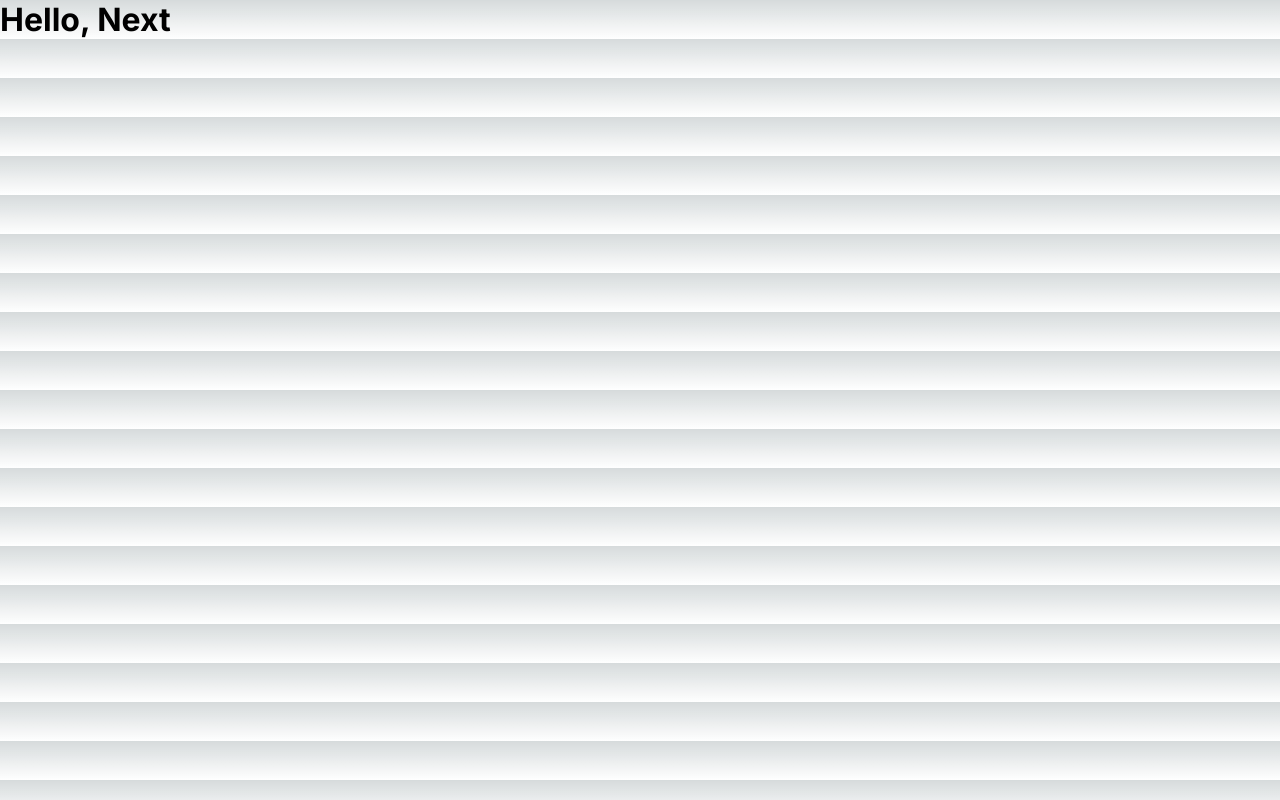
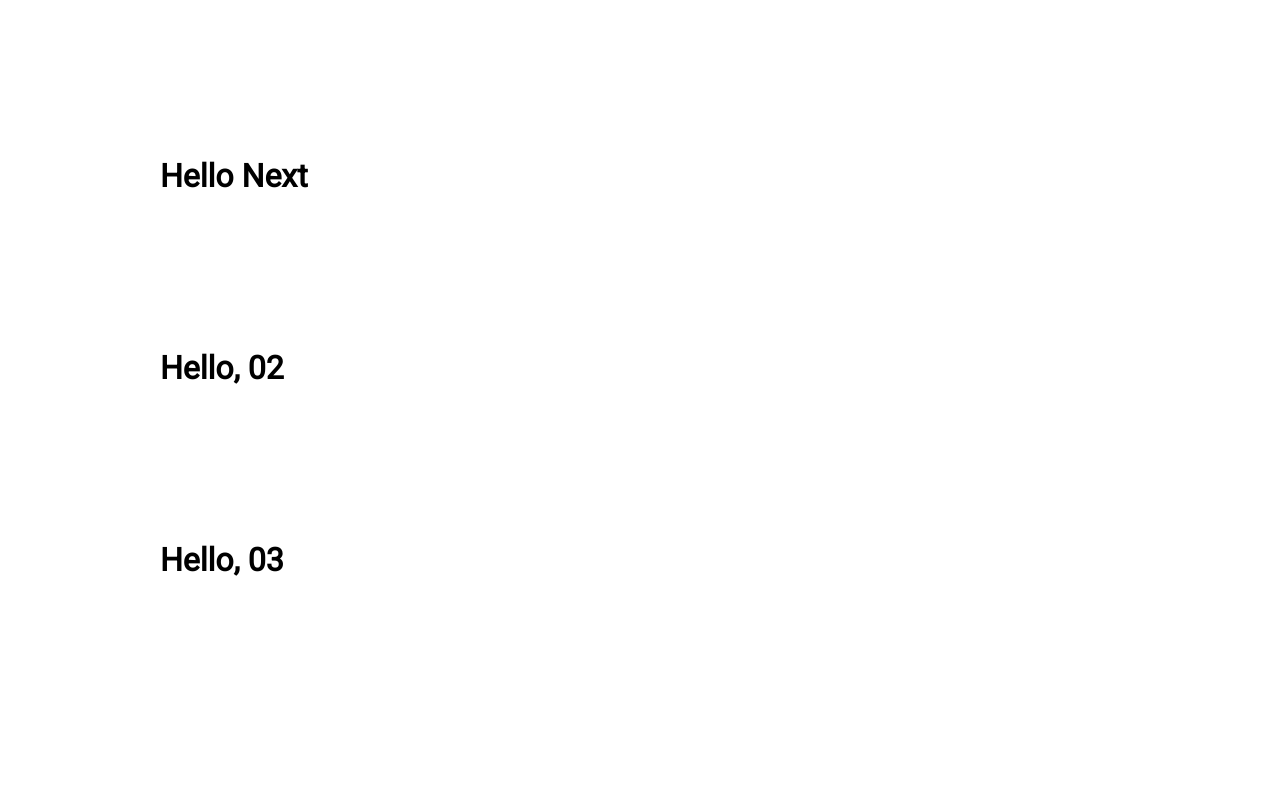
Before and after one commit to cachinhoray/aula-next-0, a Next.js app: page / in a window 1280 px wide. Built offline with nearby package versions, Linux system fonts and the light colour scheme.

Commit message:
aula css
cmit imput

```diff
--- a/app/globals.css
+++ b/app/globals.css
@@ -1,107 +1,78 @@
-:root {
-  --max-width: 1100px;
-  --border-radius: 12px;
-  --font-mono: ui-monospace, Menlo, Monaco, "Cascadia Mono", "Segoe UI Mono",
-    "Roboto Mono", "Oxygen Mono", "Ubuntu Monospace", "Source Code Pro",
-    "Fira Mono", "Droid Sans Mono", "Courier New", monospace;
+/* http://meyerweb.com/eric/tools/css/reset/
+   v2.0 | 20110126
+   License: none (public domain)
+*/
 
-  --foreground-rgb: 0, 0, 0;
-  --background-start-rgb: 214, 219, 220;
-  --background-end-rgb: 255, 255, 255;
-
-  --primary-glow: conic-gradient(
-    from 180deg at 50% 50%,
-    #16abff33 0deg,
-    #0885ff33 55deg,
-    #54d6ff33 120deg,
-    #0071ff33 160deg,
-    transparent 360deg
-  );
-  --secondary-glow: radial-gradient(
-    rgba(255, 255, 255, 1),
-    rgba(255, 255, 255, 0)
-  );
-
-  --tile-start-rgb: 239, 245, 249;
-  --tile-end-rgb: 228, 232, 233;
-  --tile-border: conic-gradient(
-    #00000080,
-    #00000040,
-    #00000030,
-    #00000020,
-    #00000010,
-    #00000010,
-    #00000080
-  );
-
-  --callout-rgb: 238, 240, 241;
-  --callout-border-rgb: 172, 175, 176;
-  --card-rgb: 180, 185, 188;
-  --card-border-rgb: 131, 134, 135;
+html, body, div, span, applet, object, iframe,
+h1, h2, h3, h4, h5, h6, p, blockquote, pre,
+a, abbr, acronym, address, big, cite, code,
+del, dfn, em, img, ins, kbd, q, s, samp,
+small, strike, strong, sub, sup, tt, var,
+b, u, i, center,
+dl, dt, dd, ol, ul, li,
+fieldset, form, label, legend,
+table, caption, tbody, tfoot, thead, tr, th, td,
+article, aside, canvas, details, embed,
+figure, figcaption, footer, header, hgroup,
+menu, nav, output, ruby, section, summary,
+time, mark, audio, video {
+	margin: 0;
+	padding: 0;
+	border: 0;
+	font-size: 100%;
+	font: inherit;
+	vertical-align: baseline;
+}
+/* HTML5 display-role reset for older browsers */
+article, aside, details, figcaption, figure,
+footer, header, hgroup, menu, nav, section {
+	display: block;
+}
+body {
+	line-height: 1;
+}
+ol, ul {
+	list-style: none;
+}
+blockquote, q {
+	quotes: none;
+}
+blockquote:before, blockquote:after,
+q:before, q:after {
+	content: '';
+	content: none;
+}
+table {
+	border-collapse: collapse;
+	border-spacing: 0;
+}
+/*
+css da aplicaçao
+*/
+html{
+  font-size: 62,5%;
 }
 
-@media (prefers-color-scheme: dark) {
-  :root {
-    --foreground-rgb: 255, 255, 255;
-    --background-start-rgb: 0, 0, 0;
-    --background-end-rgb: 0, 0, 0;
+h1 {
+  font-size:  xx-large;
+  font-weight: bold;
+  margin: 10rem;
 
-    --primary-glow: radial-gradient(rgba(1, 65, 255, 0.4), rgba(1, 65, 255, 0));
-    --secondary-glow: linear-gradient(
-      to bottom right,
-      rgba(1, 65, 255, 0),
-      rgba(1, 65, 255, 0),
-      rgba(1, 65, 255, 0.3)
-    );
+}
+  h2{
+    font-size:  xx-large;
+    font-weight: bold;
+    margin: 10rem;
 
-    --tile-start-rgb: 2, 13, 46;
-    --tile-end-rgb: 2, 5, 19;
-    --tile-border: conic-gradient(
-      #ffffff80,
-      #ffffff40,
-      #ffffff30,
-      #ffffff20,
-      #ffffff10,
-      #ffffff10,
-      #ffffff80
-    );
+  }
+  h3 {
+    font-size:  xx-large;
+    font-weight: bold;
+    margin: 10rem;
 
-    --callout-rgb: 20, 20, 20;
-    --callout-border-rgb: 108, 108, 108;
-    --card-rgb: 100, 100, 100;
-    --card-border-rgb: 200, 200, 200;
   }
-}
-
-* {
-  box-sizing: border-box;
-  padding: 0;
-  margin: 0;
-}
-
-html,
-body {
-  max-width: 100vw;
-  overflow-x: hidden;
-}
-
-body {
-  color: rgb(var(--foreground-rgb));
-  background: linear-gradient(
-      to bottom,
-      transparent,
-      rgb(var(--background-end-rgb))
-    )
-    rgb(var(--background-start-rgb));
-}
-
-a {
-  color: inherit;
-  text-decoration: none;
-}
-
-@media (prefers-color-scheme: dark) {
-  html {
-    color-scheme: dark;
+  @media screen and (max-width: 780px) {
+    html{
+      font-size: 50%;
+    }
   }
-}
--- a/app/layout.tsx
+++ b/app/layout.tsx
@@ -1,9 +1,12 @@
 import type { Metadata } from "next";
-import { Inter } from "next/font/google";
+import { Roboto } from "next/font/google";
 import "./globals.css";
 
-const inter = Inter({ subsets: ["latin"] });
-
+const roboto = Roboto({
+weight:'400',
+subsets:['latin'],
+display:'swap',
+});
 export const metadata: Metadata = {
   title: "Create Next App",
   description: "Generated by create next app",
@@ -15,8 +18,8 @@
   children: React.ReactNode;
 }>) {
   return (
-    <html lang="en">
-      <body className={inter.className}>{children}</body>
+    <html lang="en-br">
+      <body className={roboto.className}>{children}</body>
     </html>
   );
 }
--- a/app/page.tsx
+++ b/app/page.tsx
@@ -1,3 +1,9 @@
 export default function Page(){
-return <h1>Hello, Next</h1>
+return (
+    <>
+    <h1>Hello Next</h1>
+    <h2>Hello, 02</h2>
+    <h3>Hello, 03</h3>
+    </>
+);
 }
```
